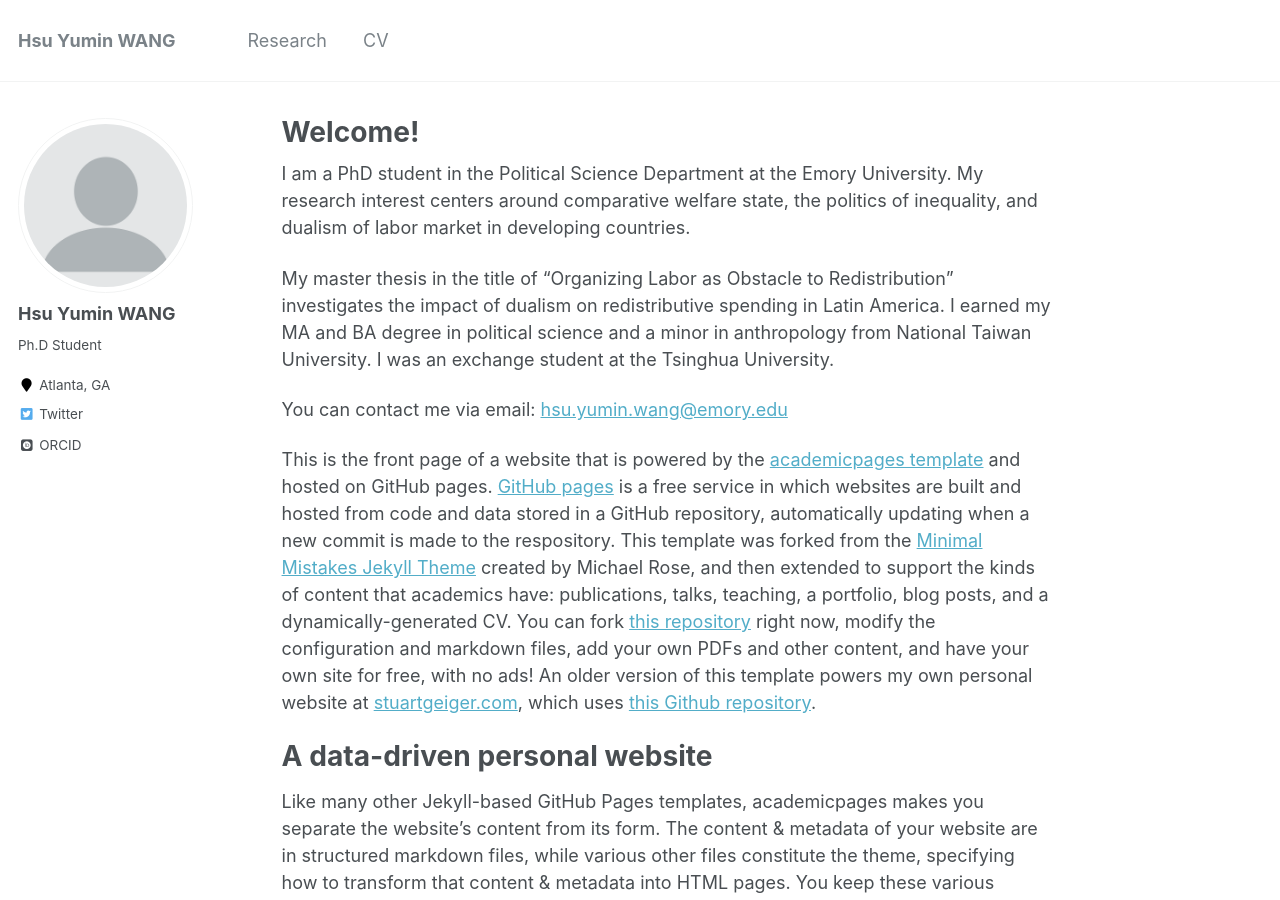
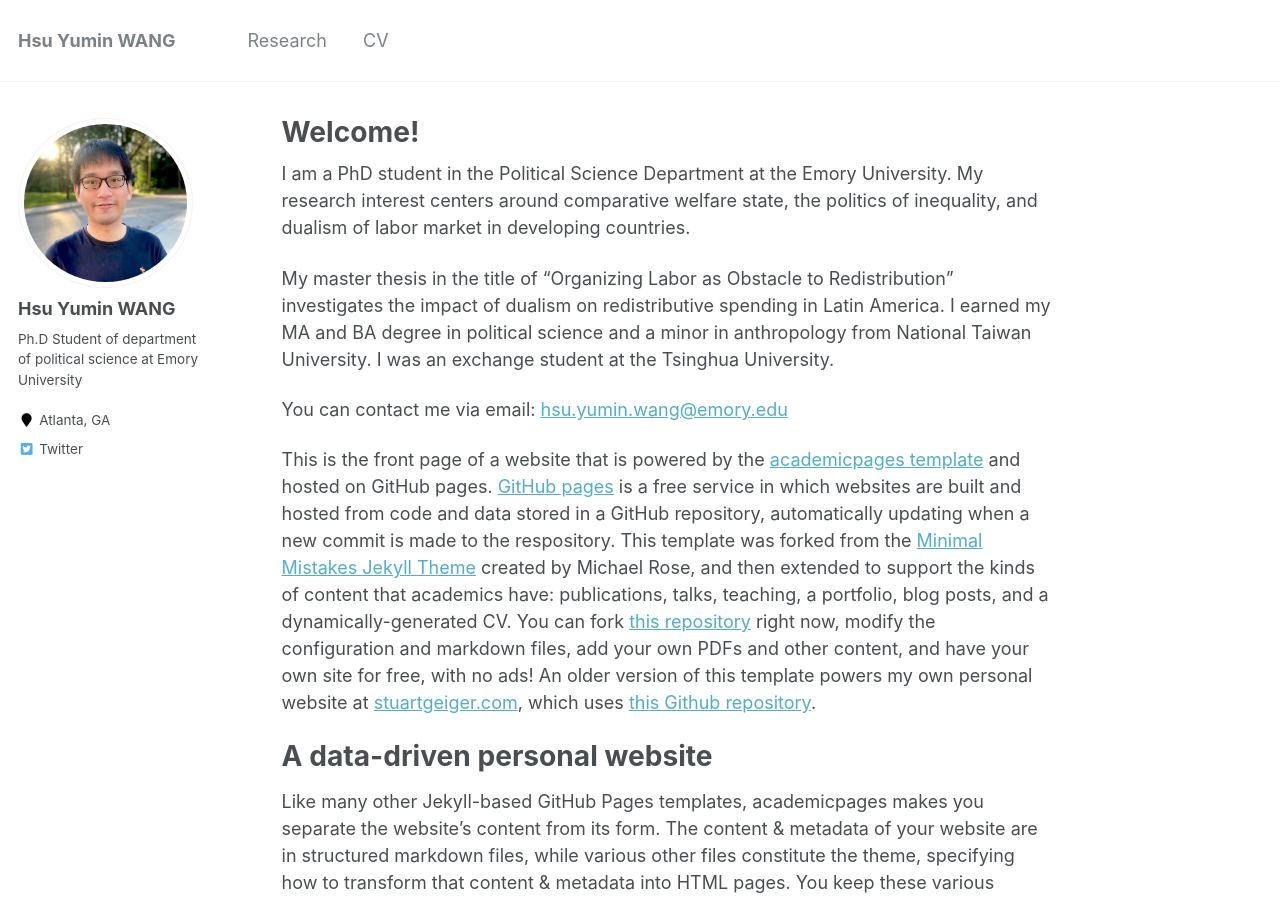
Before and after one commit to hsuyumin/hsuyumin.github.io, a Jekyll site: the page built from _pages/about.md, in a window 1280 px wide and 900 px high. Built offline with Jekyll 4.4.1, drawn with Linux system fonts in a browser that asks for light colours; some web fonts are replaced.

Commit message:
Update _config.yml

```diff
--- a/_config.yml
+++ b/_config.yml
@@ -57,7 +57,7 @@ yandex_site_verification :
 
 # Social Sharing
 twitter:
-  username               : &twitter
+  username               : &HsuEmerson
 facebook:
   username               :
   app_id                 :
@@ -81,8 +81,8 @@ analytics:
 # Site Author
 author:
   name             : "Hsu Yumin WANG"
-  avatar           : "profile.png"
-  bio              : "Ph.D Student"
+  avatar           : "profile.jpg"
+  bio              : "Ph.D Student of department of political science at Emory University"
   location         : "Atlanta, GA"
   employer         :
   pubmed           : #"https://www.ncbi.nlm.nih.gov/pubmed/?term=john+snow"
@@ -103,13 +103,13 @@ author:
   impactstory      : #"https://profiles.impactstory.org/u/xxxx-xxxx-xxxx-xxxx"
   lastfm           :
   linkedin         :
-  orcid            : "http://orcid.org/yourorcidurl"
+  orcid            : #"http://orcid.org/yourorcidurl"
   pinterest        :
   soundcloud       :
   stackoverflow    : # http://stackoverflow.com/users/123456/username
   steam            :
   tumblr           :
-  twitter          : "replacethistwitterhandle"
+  twitter          : "HsuEmerson"
   vine             :
   weibo            :
   xing             :
```
